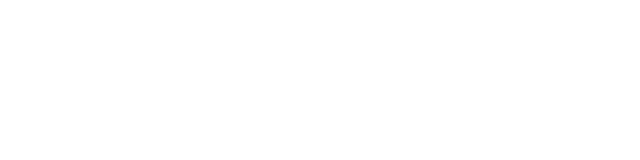
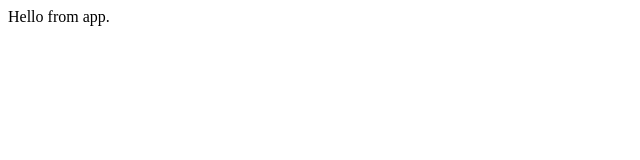
Before and after one commit to fredrikb12/blog-api-frontend, a React (Create React App) app: page / in a window 1280 px wide. Shown: the top 160 px of the page, without its empty margins (0-640 px from the left). Built offline with nearby package versions, Linux system fonts and the light colour scheme.

Commit message:
Add routing and fix file structure

```diff
--- a/src/App.js
+++ b/src/App.js
@@ -1,5 +1,5 @@
 function App() {
-  return <div></div>;
+  return <div>Hello from app.</div>;
 }
 
 export default App;
--- /dev/null
+++ b/src/components/RouteSwitch.js
@@ -0,0 +1,14 @@
+import { HashRouter, Routes, Route } from "react-router-dom";
+import App from "../App";
+
+function RouteSwitch() {
+  return (
+    <HashRouter>
+      <Routes>
+        <Route path="/" element={<App />}></Route>
+      </Routes>
+    </HashRouter>
+  );
+}
+
+export default RouteSwitch;
--- a/src/index.js
+++ b/src/index.js
@@ -1,10 +1,10 @@
-import React from 'react';
-import ReactDOM from 'react-dom/client';
-import App from './App';
+import React from "react";
+import ReactDOM from "react-dom/client";
+import RouteSwitch from "./components/RouteSwitch";
 
-const root = ReactDOM.createRoot(document.getElementById('root'));
+const root = ReactDOM.createRoot(document.getElementById("root"));
 root.render(
   <React.StrictMode>
-    <App />
+    <RouteSwitch/>
   </React.StrictMode>
 );
```
